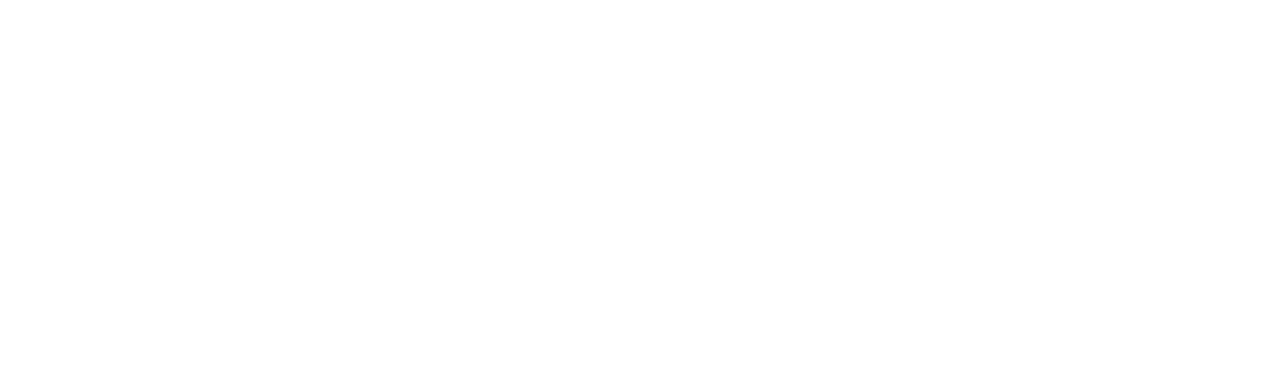
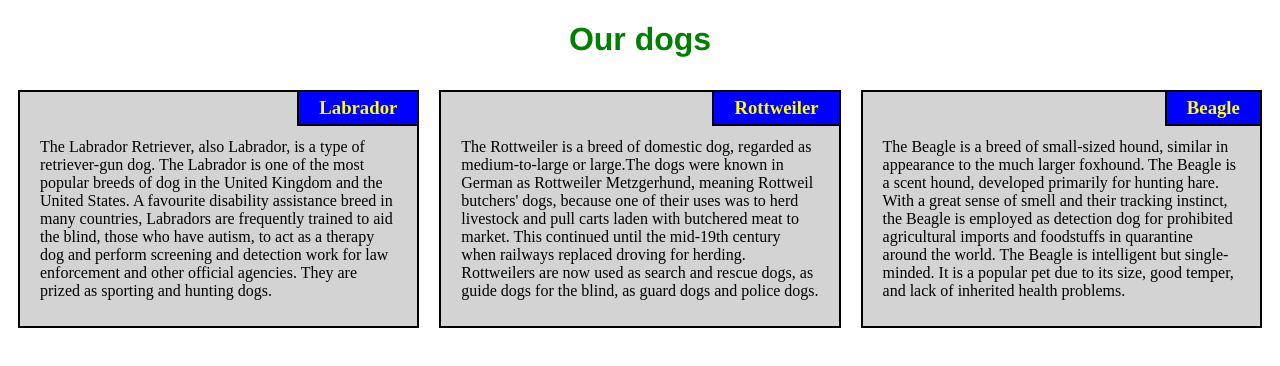
Before and after one commit to AlexiaPapasp/coursera-test, a plain HTML site: page module2-solution/index.html in a window 1280 px wide. Drawn offline with Linux system fonts and the light colour scheme; files that its build step writes are made by us from their sources.

Commit message:
version without css file

```diff
--- /dev/null
+++ b/module2-solution/css/mod2.css
@@ -0,0 +1,97 @@
+<!DOCTYPE html>
+<html>
+<head>
+	<meta charset="utf-8">
+	<title>Module2 solution</title>
+	<link rel="stylesheet" href="mod2.css">
+
+<style>
+	* {
+		box-sizing: border-box;
+	}
+
+	h1 {
+		color: green;
+		text-align: center;
+		font-family: helvetica;
+
+	}
+
+	.box {
+		background-color: lightgrey;
+		border: 2px solid black;
+		width: 100%;
+		margin-bottom: 10px;
+		padding: 0px 0px 0px 0px;
+	}
+
+	p {
+		padding: 30px 20px 10px 20px;
+	}
+
+	h3 {
+		color: yellow;
+		background-color: blue;
+		border: 2px solid black;
+		padding: 5px 20px 5px 20px;
+		border-top: 0px;
+		border-right: 0px;
+		margin: 0px;
+		float: right;
+	}
+
+	.row {
+		width: 100%;
+	}
+
+	@media (min-width: 1200px) {
+		.col-lg-1 {
+			float: left;
+			width: 33.33%;
+		}
+	}
+
+	@media (min-width: 950px) and (max-width: 1199px) {
+		.col-md-1, .col-md-2 {
+			float: left;
+		}
+		.col-md-1 {
+			width: 50%;
+		}
+		.col-md-2 {
+			width: 100%
+		}
+	}
+
+	@media (max-width: 94) {
+		.col-xs-1 {
+			float: left;
+			width: 100%
+		}
+	}
+
+</style>
+</head>
+
+<body>
+
+	<h1>Our dogs</h1>
+	<div class="row">
+		<div class="box col-lg-1 col-md-1 col-xs-1">
+			<h3>Labrador</h3>
+			<p>The Labrador Retriever, also Labrador, is a type of retriever-gun dog. The Labrador is one of the most popular breeds of dog in the United Kingdom and the United States.
+			A favourite disability assistance breed in many countries, Labradors are frequently trained to aid the blind, those who have autism, to act as a therapy dog and perform screening and detection work for law enforcement and other official agencies. They are prized as sporting and hunting dogs.
+			</p>
+		</div>
+		<div class="box col-lg-1 col-md-1 col-xs-1">
+			<h3>Rottweiler</h3>
+			<p>The Rottweiler is a breed of domestic dog, regarded as medium-to-large or large.The dogs were known in German as Rottweiler Metzgerhund, meaning Rottweil butchers' dogs, because one of their uses was to herd livestock and pull carts laden with butchered meat to market. This continued until the mid-19th century when railways replaced droving for herding. Rottweilers are now used as search and rescue dogs, as guide dogs for the blind, as guard dogs and police dogs.</p>
+		</div>
+		<div class="box col-lg-1 col-md-2 col-xs-1">
+			<h3>Beagle</h3>
+			<p>The Beagle is a breed of small-sized hound, similar in appearance to the much larger foxhound. The Beagle is a scent hound, developed primarily for hunting hare. With a great sense of smell and their tracking instinct, the Beagle is employed as detection dog for prohibited agricultural imports and foodstuffs in quarantine around the world. The Beagle is intelligent but single-minded. It is a popular pet due to its size, good temper, and lack of inherited health problems.</p>
+		</div>
+	</div>
+
+</body>
+</html>
--- a/module2-solution/index.html
+++ b/module2-solution/index.html
@@ -1,12 +1,106 @@
 <!DOCTYPE html>
 <html>
 <head>
-	<meta charset="utf-8">
-	<title></title>
+  <meta charset="utf-8">
+  <title>Module2 solution</title>
+  <link rel="stylesheet" href="mod2.css">
+
+<style>
+  * {
+    box-sizing: border-box;
+  }
+
+  h1 {
+    color: green;
+    text-align: center;
+    font-family: helvetica;
+
+  }
+
+  .frame {
+    border: none;
+    padding: 10px;
+    margin: 0px;
+  }
+
+  .box {
+    background-color: lightgrey;
+    border: 2px solid black;
+    width: 100%;
+    margin: 0px;
+    padding: 0px 0px 0px 0px;
+  }
+
+  p {
+    padding: 30px 20px 10px 20px;
+  }
+
+  h3 {
+    color: yellow;
+    background-color: blue;
+    border: 2px solid black;
+    padding: 5px 20px 5px 20px;
+    border-top: 0px;
+    border-right: 0px;
+    margin: 0px;
+    float: right;
+  }
+
+  @media (min-width: 1200px) {
+    .col-lg-1 {
+      float: left;
+      width: 33.33%;
+    }
+  }
+
+  @media (min-width: 950px) and (max-width: 1199px) {
+    .col-md-1, .col-md-2 {
+      float: left;
+    }
+    .col-md-1 {
+      width: 50%;
+    }
+    .col-md-2 {
+      width: 100%
+    }
+  }
+
+  @media (max-width: 94) {
+    .col-xs-1 {
+      float: left;
+      width: 100%
+    }
+  }
+
+</style>
 </head>
 
 <body>
 
+  <h1>Our dogs</h1>
+  <div class="frame col-lg-1 col-md-1 col-xs-1">
+    <div class="box">
+      <h3>Labrador</h3>
+      <p>The Labrador Retriever, also Labrador, is a type of retriever-gun dog. The Labrador is one of the most popular breeds of dog in the United Kingdom and the United States.
+      A favourite disability assistance breed in many countries, Labradors are frequently trained to aid the blind, those who have autism, to act as a therapy dog and perform screening and detection work for law enforcement and other official agencies. They are prized as sporting and hunting dogs.
+     </p>
+    </div>
+  </div>
+
+  <div class="frame col-lg-1 col-md-1 col-xs-1">
+    <div class="box">
+      <h3>Rottweiler</h3>
+      <p>The Rottweiler is a breed of domestic dog, regarded as medium-to-large or large.The dogs were known in German as Rottweiler Metzgerhund, meaning Rottweil butchers' dogs, because one of their uses was to herd livestock and pull carts laden with butchered meat to market. This continued until the mid-19th century when railways replaced droving for herding. Rottweilers are now used as search and rescue dogs, as guide dogs for the blind, as guard dogs and police dogs.</p>
+    </div>
+  </div>
+
+  <div class="frame col-lg-1 col-md-2 col-xs-1">
+    <div class="box">
+      <h3>Beagle</h3>
+      <p>The Beagle is a breed of small-sized hound, similar in appearance to the much larger foxhound. The Beagle is a scent hound, developed primarily for hunting hare. With a great sense of smell and their tracking instinct, the Beagle is employed as detection dog for prohibited agricultural imports and foodstuffs in quarantine around the world. The Beagle is intelligent but single-minded. It is a popular pet due to its size, good temper, and lack of inherited health problems.</p>
+    </div>
+  </div>
+
 
 </body>
 </html>
```
